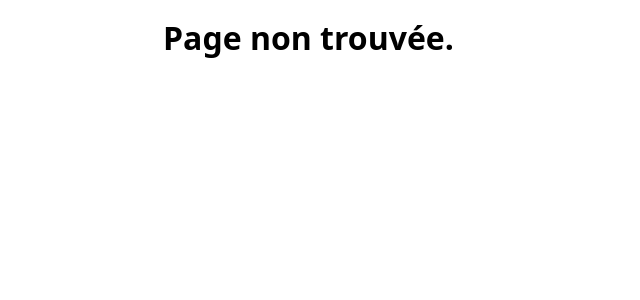
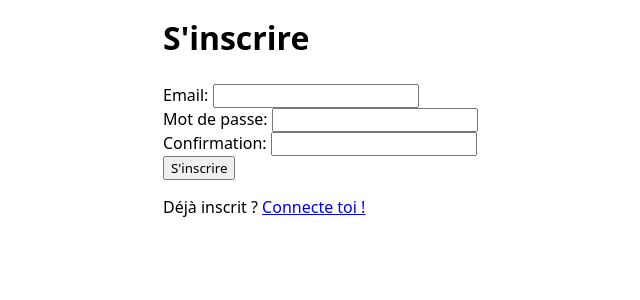
Before and after one commit to QuentinGeerts/I3_WAD26_PHP_PDO, a PHP site: page /index.php?page=register in a window 1280 px wide. Shown: the part 148-448 px from the top of the page, without its empty margins (29-669 px from the left). Run offline with PHP 8.4, Linux system fonts and the light colour scheme.

Commit message:
Implémentation du register

```diff
--- a/index.php
+++ b/index.php
@@ -53,6 +53,26 @@ $routes = [
     'title' => 'Détails de l\'auteur',
   ],
 
+  /**
+   * Gestion de l'authentification
+   */
+
+  'register' => [
+    'file' => 'pages/auth/register.php',
+    'title' => 'S\'enregistrer',
+  ],
+
+  'login' => [
+    'file' => 'pages/auth/login.php',
+    'title' => 'Se connecter',
+  ],
+
+  'logout' => [
+    'file' => 'pages/auth/logout.php',
+    'title' => 'Se déconnecter',
+  ],
+
+
 ];
 
 $page = $_GET['page'] ?? '';
--- /dev/null
+++ b/pages/auth/register.php
@@ -0,0 +1,97 @@
+<?php
+
+$errors = [];
+
+$values = [ 'email' => '' ];
+
+if ($_SERVER['REQUEST_METHOD'] === 'POST') {
+
+  $values['email'] = trim($_POST['email']) ?? '';
+  $password = trim($_POST["password"]);
+  $confirmation = trim($_POST["confirmation"]);
+
+  // Validation
+  if ($values['email'] === '') {
+    $errors['email'] =  "L'email est obligatoire.";
+  }
+  else if (!filter_var($values['email'], FILTER_VALIDATE_EMAIL)) {
+    $errors['email'] = "Le format de l'email est incorrect.";
+  }
+  else if (strlen($values['email']) > 180) {
+    $errors['email'] = "L'email ne peut pas excéder 180 caractères.";
+  }
+
+  if ($password === '') {
+    $errors['password'] = "Le mot de passe est obligatoire.";
+  }
+  else if (strlen($password) < 8) {
+    $errors['password'] = "Le mot de passe doit faire minimum 8 caractères.";
+  }
+
+  if ($password !== $confirmation) {
+    $errors['confirmation'] = "Les deux mots de passe ne correspondent pas.";
+  }
+
+
+  // Enregistrer les données en DB
+  if (!$errors) {
+
+    try {
+
+      $password_hash = password_hash($password, PASSWORD_DEFAULT);
+
+      $sql = "INSERT INTO utilisateur (email, mot_de_passe)
+              VALUES (?, ?)";
+
+      $statement = $pdo->prepare($sql);
+      $statement->execute([$values['email'], $password_hash]);
+
+      header("Location: index.php?page=login");
+
+    } catch (PDOException $e) {
+      $errors['email'] = "L'email est déjà pris.";
+    }
+
+  }
+
+}
+
+?>
+
+<!-- Template -->
+
+<h1>S'inscrire</h1>
+
+<form method="post">
+
+  <div>
+    <label for="email">Email:</label>
+    <input type="email" name="email" id="email" value="<?= $values['email'] ?>">
+    <?php if(isset($errors['email'])) : ?>
+      <span class="error"><?= $errors['email'] ?></span>
+    <?php endif ?>
+  </div>
+
+
+  <div>
+    <label for="password">Mot de passe:</label>
+    <input type="password" name="password" id="password">
+    <?php if(isset($errors['password'])) : ?>
+      <span class="error"><?= $errors['password'] ?></span>
+    <?php endif ?>
+  </div>
+
+
+  <div>
+    <label for="confirmation">Confirmation:</label>
+    <input type="password" name="confirmation" id="confirmation">
+    <?php if(isset($errors['confirmation'])) : ?>
+      <span class="error"><?= $errors['confirmation'] ?></span>
+    <?php endif ?>
+  </div>
+
+  <button>S'inscrire</button>
+
+</form>
+
+<p>Déjà inscrit ? <a href="index.php?page=login">Connecte toi !</a></p>
```
Also changed, not shown: pages/auth/login.php (added), pages/auth/logout.php (added).
